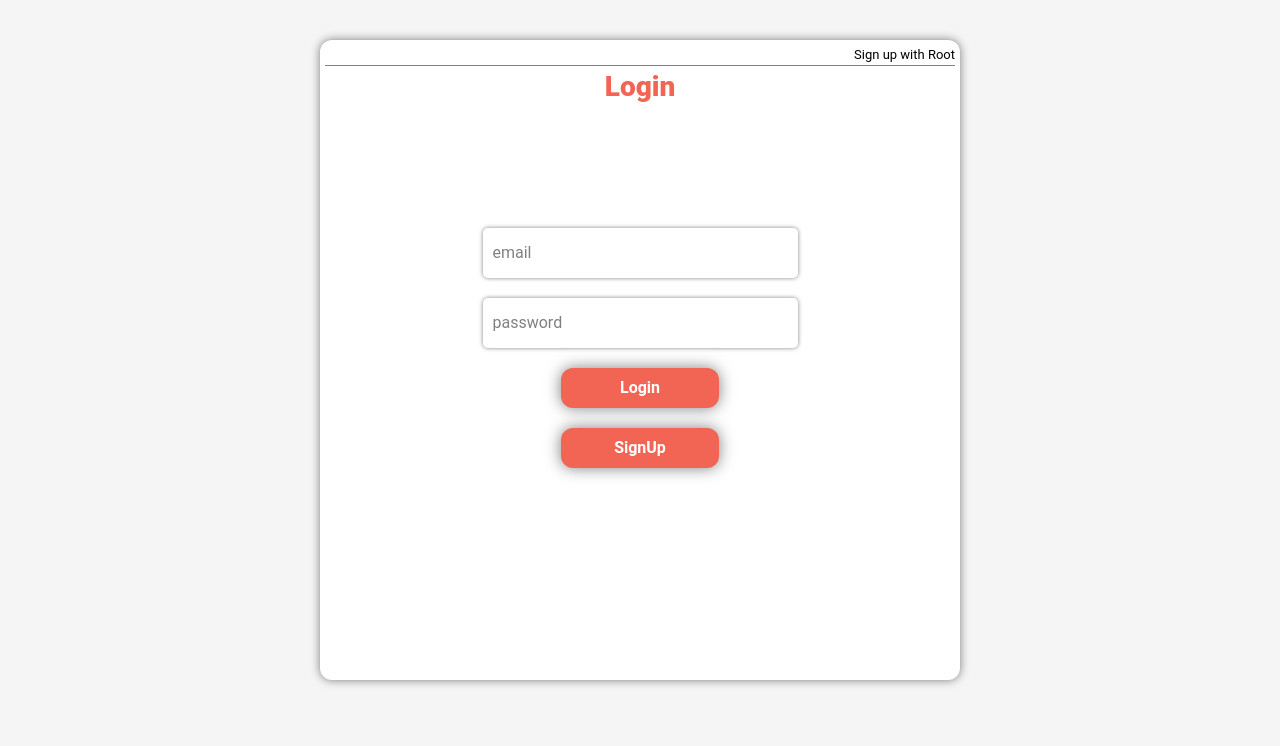
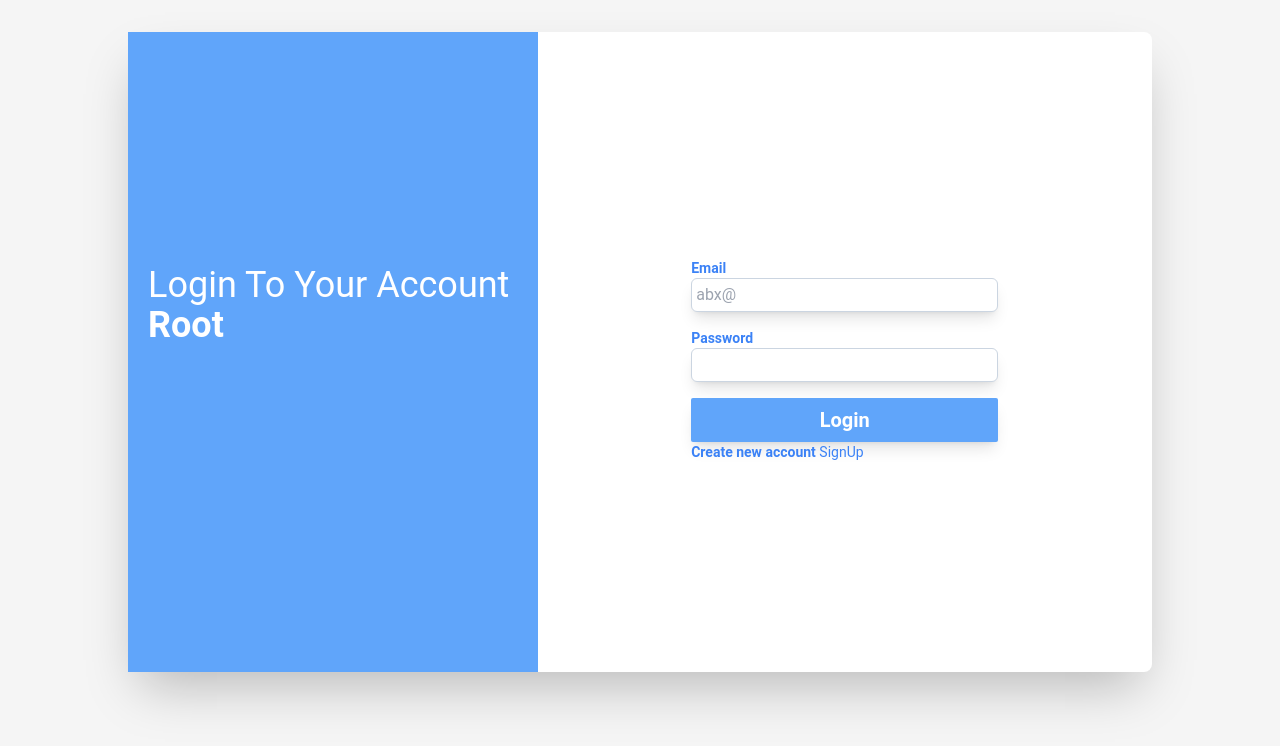
Before and after one commit to projectSso123/serverFrontend, a Next.js app: page / in a window 1280 px wide. Shown: the top 746 px of the page. Built offline with nearby package versions, Linux system fonts and the light colour scheme; no server answers.

Commit message:
brought all the essenctial files in into client app for admin client merge

```diff
--- a/package.json
+++ b/package.json
@@ -17,6 +17,7 @@
     "next": "14.1.0",
     "react": "^18",
     "react-dom": "^18",
+    "react-hot-toast": "^2.4.1",
     "react-router-dom": "^6.22.1",
     "sass": "^1.72.0",
     "slate": "^0.102.0",
--- a/src/app/broadcast/Component/Banner/BannerContent.jsx
+++ b/src/app/broadcast/Component/Banner/BannerContent.jsx
@@ -1,8 +1,8 @@
 "use client"
 import React, { useEffect, useState } from 'react'
 import { PhotoIcon } from '@heroicons/react/24/solid'
-import BannerPopUp from '@/app/Components/Banner.popUp'
-import Loading from '@/app/Components/loading'
+import BannerPopUp from './Banner.popUp'
+import Loading from '../Loading'
 const BannerContent = () => {
   const [image, setimage] = useState();
   const [banners, setbanners] = useState([]);
--- a/src/app/broadcast/Component/sideBar.jsx
+++ b/src/app/broadcast/Component/sideBar.jsx
@@ -1,6 +1,6 @@
 "use client"
 import React from 'react'
-import { createContext,  useState } from 'react';
+
 import { PROFILE_PAGE,NEWS_PAGE,NOTIFICATION_PAGE,BANNER_PAGE } from '../Consts';
 import { useContext } from 'react';
 import { SidebarContext } from '../layout';
--- a/src/app/page.js
+++ b/src/app/page.js
@@ -6,7 +6,9 @@ import { useEffect, useState } from "react";
 import { useRouter } from "next/navigation";
 import { StyledBox } from "../styled.component/form.styledcomponent.js";
 import { StyledTile } from "../styled.component/form.styledcomponent.js";
+import toast, { Toaster } from 'react-hot-toast';
 import './page.scss'
+
 const theme = {
   dark:{
     primary:"black",
@@ -61,7 +63,6 @@ export default function Home() {
     const data = await response.json();
     if(data)
     setuserAccountData(data)
-
    }
 
     }
@@ -94,15 +95,15 @@ export default function Home() {
     )
   }
   return (
-    <ThemeProvider theme={theme}>
+    <>
 
     {
-      userAccountData  ?    <ChooseAccountTable data={userAccountData} clientData={clientData}>
+      userAccountData  ?    <ChooseAccountTable data={userAccountData} clientData={clientData} setdisplay={setdisplay}>
 
       </ChooseAccountTable> : display === 2 ? <Signup handleSignup={handleSignup} setdisplay={setdisplay}></Signup> :display === 1 && <Login setdisplay={setdisplay} setLoggedin={setLoggedin} ></Login>
     }
 
-    </ThemeProvider>
+    </>
       );
 }
 function UnAuthorized ({data}){
@@ -144,12 +145,14 @@ function Login({setdisplay , setLoggedin}){
 
    },[])
   const changehandler = (e) =>{
+    console.log(e.target.name)
     setcredential({...credential, [e.target.name]: e.target.value});
     }
 
 
-  const submithandler = async(event)=>{
-    event.preventDefault()
+  const submithandler = async()=>{
+
+    const tid = toast.loading("Logging in")
     try{
 
     const response = await fetch('http://localhost:8080/api/v1/signin',{
@@ -162,23 +165,31 @@ function Login({setdisplay , setLoggedin}){
     body:JSON.stringify({email:credential.email,password:credential.password,state:state})
 
     })
+    const data = await response.json()
     if(!response.ok){
-      console.log("failed")
-      alert(response.message)
+
+      toast.dismiss(tid);
+      toast.error(data.message);
+
     }
     else{
-      const data = await response.json();
-      setLoggedin(true)
+      toast.dismiss(tid)
+      toast.success("Logged in")
+      setTimeout(() => {
+        setLoggedin(true)
+      }, 3000);
 
     }
     }
     catch(err){
-      console.log(err)
+      toast.dismiss(tid)
+      toast.error(err)
+
     }
   }
   return(
     <>
-    <StyledContainer>
+    {/* <StyledContainer>
     <StyledLabel>Sign up with Root</StyledLabel>
       <StyledHeader>Login</StyledHeader>
     <StyledFrom>
@@ -190,25 +201,37 @@ function Login({setdisplay , setLoggedin}){
         setdisplay(2);
       }}>SignUp</StyledButton>
       </StyledFrom>
-    </StyledContainer>
+    </StyledContainer> */}
+    <Toaster></Toaster>
+    <Tamplate content1={"Login To Your Account"} content2={"Root"}>
+    <label name="email" className="text-sm mt-4 text-blue-500 font-bold">Email</label>
+        <input type="email" name="email" placeholder="abx@"
+        onChange={changehandler}
+        className="shadow-lg p-1 border border-solid border-slate-300 rounded-md  focus:shadow-sm focus:outline focus:outline-2   focus:outline-blue-400"
+        required
+        />
+        <label name="password" className="text-sm mt-4 text-blue-500 font-bold">Password</label>
+        <input name="password"type="password" placeholder=""
+        onChange={changehandler}
+        className="shadow-lg p-1 border border-solid border-slate-300 rounded-md  focus:shadow-sm focus:outline focus:outline-2   focus:outline-blue-400"
+        required
+        />
+        <button type="submit"
+        onClick={(e)=>{
+          e.preventDefault();
+          submithandler();
+        }}
+        className="shadow-lg rounded-sm mt-4 w-full p-2 bg-blue-400 font-bold text-white text-xl">Login</button>
+        <label className="text-sm text-blue-500 font-bold">Create new account <sapn onClick={()=>setdisplay(2)}>SignUp</sapn></label>
 
+    </Tamplate>
 
 
     </>
   )
 }
 function Signup({handleSignup,setdisplay}){
-  const [step , setstep ] = useState(1)
-  const nextStep = () => setstep(step + 1);
-  const prevStep = () => {
-     if(step == 1){
-      setstep(1)
-     }
-     else{
 
-       setstep(step - 1);
-    }
-  }
   const [name,setname] = useState("");
   const [username , setusername] = useState("");
   const [email, setemail] = useState("");
@@ -253,7 +276,7 @@ function Signup({handleSignup,setdisplay}){
   }
  }
  async function handlesubmit(){
-
+   const tid = toast.loading('Processing');
    try{
     const response = await fetch("http://localhost:8080/api/v1/signup",{
       method:"POST",
@@ -267,80 +290,136 @@ function Signup({handleSignup,setdisplay}){
     const data = await response.json()
     if(!response.ok){
       console.log(data)
-
+      toast.dismiss(tid)
+      toast.error(data?.message)
     }
     else
     {
+      toast.dismiss(tid)
+      toast.success("Account Created")
       createEditor(data);
-      setdisplay(1)
-      console.log(data)
+      setTimeout(() => {
+        setdisplay(1)
+      },3000);
     }
 
    }
    catch(err){
+    toast.dismiss(tid)
+    toast.error(err.message)
     console.log(err);
    }
   }
   return(
-    <StyledContainer>
-    <StyledLabel>Sign up with Root</StyledLabel>
-      <StyledHeader>SignUp</StyledHeader>
-      <StyledFrom onSubmit={(e)=>{
-        e.preventDefault();
-        handlesubmit()
-      }}>
-      {step <= 1 && (<>
-        <StyledInput placeholder="name"
-        onChange={(e)=>{
-          setname(e.target.value);
+    // <StyledContainer>
+    // <StyledLabel>Sign up with Root</StyledLabel>
+    //   <StyledHeader>SignUp</StyledHeader>
+    //   <StyledFrom onSubmit={(e)=>{
+    //     e.preventDefault();
+    //     handlesubmit()
+    //   }}>
+    //   {step <= 1 && (<>
+    //     <StyledInput placeholder="name"
+    //     onChange={(e)=>{
+    //       setname(e.target.value);
+    //     }}
+
+    //     required/>
+    //   <StyledInput placeholder="username"
+    //   onChange={(e)=>{
+    //     setusername(e.target.value);
+    //   }}
+    //   required />
+    //   <StyledButton type='submit' onClick={nextStep}>Next</StyledButton>
+    //   <StyledButton type='submit' onClick={prevStep}>Previous</StyledButton>
+    //   </>)}
+    //   {step === 2 && (<>
+    //     <StyledInput type="email" placeholder="email"
+    //     onChange={(e)=>{
+    //       setemail(e.target.value);
+    //     }}
+    //     required />
+    //    <StyledButton type='submit' onClick={nextStep}>Next</StyledButton>
+    //   <StyledButton type='submit' onClick={prevStep}>Previous</StyledButton>
+    //   </>)}
+    //   {step === 3 && (<>
+    //     <StyledInput type="password" placeholder="password"
+    //     onChange={(e)=>{
+    //       setpassword(e.target.value);
+    //     }}
+    //     required />
+    //     <StyledInput type="password" placeholder="re-enter password"
+    //     onChange={(e)=>{
+    //       setpassword2(e.target.value);
+    //     }}
+    //     required />
+    //     <span>{message}</span>
+    //     <StyledButton  onClick={prevStep}>Previous</StyledButton>
+    //   <StyledButton type='submit'>Signup</StyledButton>
+    //   </>)}
+    //   </StyledFrom>
+
+    // </StyledContainer>
+    <>
+    <Toaster></Toaster>
+    <Tamplate content1={"Create Account On"} content2={"Root"}>
+    <label className="text-sm mt-4 text-blue-500 font-bold" name="namelabel">Full name</label>
+        <input type="text" name="name"
+        onChange={(e)=>setname(e.target.value)}
+        placeholder="Anonymus" className="shadow-lg p-1 border border-solid placeholder:text-sm placeholder:ml-2 border-slate-300 rounded-md  focus:shadow-sm focus:outline focus:outline-2   focus:outline-blue-400"
+        required
+        />
+        <label
+        name="username"
+        className="text-sm mt-4 text-blue-500 font-bold"> Username</label>
+        <input
+         name="username"
+         onChange={(e)=>setusername(e.target.value)}
+         type="text" placeholder="abc123" className="shadow-lg p-1 border border-solid border-slate-300 rounded-md  focus:shadow-sm focus:outline focus:outline-2   focus:outline-blue-400"
+         required
+         />
+        <label name="email"
+         className="text-sm mt-4 text-blue-500 font-bold">Email</label>
+        <input
+        name="email"
+        onChange={(e)=>setemail(e.target.value)}
+        type="email" placeholder="abx@" className="shadow-lg p-1 border border-solid border-slate-300 rounded-md  focus:shadow-sm focus:outline focus:outline-2   focus:outline-blue-400"
+        required
+        />
+        <label name="password"
+        className="text-sm mt-4 text-blue-500 font-bold">Password</label>
+        <input
+        name="password"
+        onChange={(e)=>setpassword(e.target.value)}
+        type="password" placeholder="" className="shadow-lg p-1 border border-solid border-slate-300 rounded-md  focus:shadow-sm focus:outline focus:outline-2   focus:outline-blue-400"
+        required/>
+      <label name="password"
+        className="text-sm mt-4 text-blue-500 font-bold">Confirm password</label>
+        <input name="password"
+        onChange={(e)=>setpassword2(e.target.value)}
+        type="password" placeholder="" className="shadow-lg p-1 border border-solid border-slate-300 rounded-md  focus:shadow-sm focus:outline focus:outline-2   focus:outline-blue-400"
+        required
+        />
+    <button
+        onClick={(e)=>{
+
+   e.preventDefault()
+          handlesubmit()
         }}
-
-        required/>
-      <StyledInput placeholder="username"
-      onChange={(e)=>{
-        setusername(e.target.value);
-      }}
-      required />
-      <StyledButton type='submit' onClick={nextStep}>Next</StyledButton>
-      <StyledButton type='submit' onClick={prevStep}>Previous</StyledButton>
-      </>)}
-      {step === 2 && (<>
-        <StyledInput type="email" placeholder="email"
-        onChange={(e)=>{
-          setemail(e.target.value);
-        }}
-        required />
-       <StyledButton type='submit' onClick={nextStep}>Next</StyledButton>
-      <StyledButton type='submit' onClick={prevStep}>Previous</StyledButton>
-      </>)}
-      {step === 3 && (<>
-        <StyledInput type="password" placeholder="password"
-        onChange={(e)=>{
-          setpassword(e.target.value);
-        }}
-        required />
-        <StyledInput type="password" placeholder="re-enter password"
-        onChange={(e)=>{
-          setpassword2(e.target.value);
-        }}
-        required />
-        <span>{message}</span>
-        <StyledButton  onClick={prevStep}>Previous</StyledButton>
-      <StyledButton type='submit'>Signup</StyledButton>
-      </>)}
-      </StyledFrom>
-
-    </StyledContainer>
+        type="submit" className="shadow-lg  rounded-sm mt-4 w-full p-2 bg-blue-400 font-bold text-white text-xl">Sign-Up</button>
+        <label className="text-sm text-blue-500 font-bold">Already Have an Account <sapn onClick={()=>setdisplay(1)}>Login</sapn></label>
+    </Tamplate>
+    </>
   )
 }
-function ChooseAccountTable({data,clientData}){
+function ChooseAccountTable({data,clientData,setdisplay}){
   const router = useRouter();
   const params = new URLSearchParams(window.location.search);
   const redirect_uri = params.get("redirect_uri");
   console.log(redirect_uri)
   const handlesubmit = async(data)=>{
     if(!redirect_uri){
-      console.log("working")
+
       router.push("/dashboard")
     }
     else{
@@ -372,7 +451,7 @@ function ChooseAccountTable({data,clientData}){
   }
   return (
     <>
-    <StyledContainer>
+{/* <StyledContainer>
     <StyledLabel>Sign up with Root</StyledLabel>
       <StyledHeader>Choose Account</StyledHeader>
       <StyledBox>
@@ -385,7 +464,53 @@ function ChooseAccountTable({data,clientData}){
 
 
       </StyledBox>
-    </StyledContainer>
+    </StyledContainer> */}
+    <Tamplate content1={"Choose You Account"} content2={"Root"}>
+    <div className="w-full flex gap-2 justify-center flex-col items-center ">
+      <div onClick={()=>{handlesubmit(data)}}
+      className="w-40 h-16 rounded-md shadow-md p-2 bg-blue-400 text-white flex flex-col justify-center transition transform active:scale-95">
+      <span className="font-bold  ">{data.username}</span>
+      <span className="font-bold ">{data.email}</span>
+      </div>
+      <div onClick={()=>{setdisplay(1)}}
+      className="w-40 h-16 rounded-md shadow-xl p-2 flex flex-col justify-center  transition transform active:scale-95">
+
+      <svg xmlns="http://www.w3.org/2000/svg" fill="none" viewBox="0 0 24 24" strokeWidth={1.5} stroke="currentColor" className="size-6 text-blue-400" >
+  <path strokeLinecap="round" strokeLinejoin="round" d="M12 9v6m3-3H9m12 0a9 9 0 1 1-18 0 9 9 0 0 1 18 0Z" />
+</svg>
+
+       <label className="font-bold text-sm text-blue-400"> Different Account </label>
+
+      </div>
+    </div>
+    </Tamplate>
     </>
   )
 }
+function Tamplate({content1,content2,children}){
+return(
+  <div className=" mt-8 SignUpMainBox w-4/5 h-4/5 bg-white mx-auto shadow-2xl flex justify-center rounded-lg max-sm:flex-col max-sm:w-full max-sm:h-screen  max-sm:mt-0">
+  <div className="SideBox w-2/5 h-full flex relative bg-blue-400 max-sm:w-full max-sm:h-52">
+   <div className="absolute p-5 top-1/3 text-white max-sm:top-1">
+   <h2 className="text-start text-4xl ">
+    {content1}
+    </h2>
+    <h1 className="text-start text-4xl font-bold">
+      {content2}
+    </h1>
+
+   </div>
+
+
+  </div>
+  <div className="FormBox w-3/5 h-full max-sm:w-full">
+   <form className="SignUpForm flex w-full h-full items-center justify-center flex-col ">
+   <div className="flex w-2/4  flex-col max-lg:w-5/6">
+   {children}
+    </div>
+
+   </form>
+  </div>
+</div>
+)
+}
```
Also changed, not shown: src/app/broadcast/Component/Loading.js (added, +21 -0 lines), src/app/page.scss (+8 -0 lines), src/app/broadcast/Component/Banner/Banner.popUp.jsx (renamed from src/app/Components/Banner.popUp.js), 1 other file (tests, documents, lock files or other folders).
